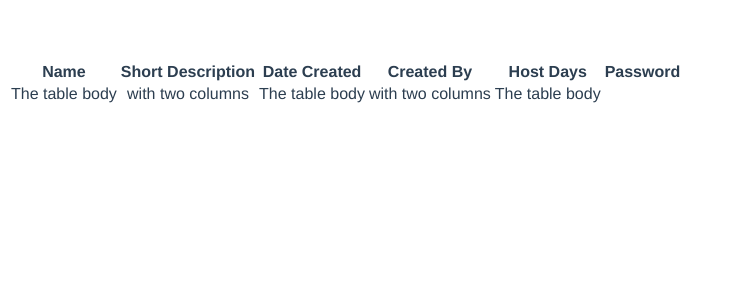
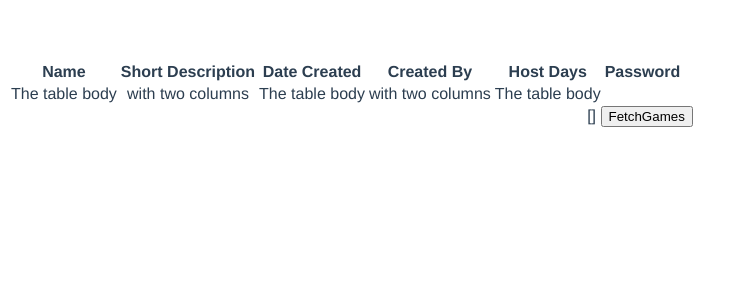
Before and after one commit to ranfou/testplanetsnu, a Vue app in the folder planetsnu/: page / in a window 1280 px wide. Shown: the top 300 px of the page, without its empty margins (0-741 px from the left). Built offline with nearby package versions, Linux system fonts and the light colour scheme.

Commit message:
add button and axios library and test fetch all games

```diff
--- a/planetsnu/package.json
+++ b/planetsnu/package.json
@@ -8,8 +8,10 @@
     "lint": "vue-cli-service lint"
   },
   "dependencies": {
+    "axios": "^0.19.2",
     "core-js": "^3.4.4",
-    "vue": "^2.6.10"
+    "vue": "^2.6.10",
+    "vue-axios": "^2.1.5"
   },
   "devDependencies": {
     "@vue/cli-plugin-babel": "^4.1.0",
--- a/planetsnu/public/index.html
+++ b/planetsnu/public/index.html
@@ -13,5 +13,6 @@
     </noscript>
     <div id="app"></div>
     <!-- built files will be auto injected -->
+
   </body>
 </html>
--- a/planetsnu/src/App.vue
+++ b/planetsnu/src/App.vue
@@ -12,6 +12,7 @@ export default {
   components: {
     CodingChallenge
   }
+
 }
 </script>
 
--- a/planetsnu/src/components/CodingChallenge.vue
+++ b/planetsnu/src/components/CodingChallenge.vue
@@ -1,5 +1,5 @@
 <template>
-
+  <div id='app'>
   <table>
     <thead>
         <tr>
@@ -26,14 +26,35 @@
         </tr>
     </tbody>
 </table>
+
+    {{ games }}
+
+<button v-on:click="fetchUsers">FetchGames</button>
+</div>
 </template>
 
 <script>
 export default {
-  name: 'HelloWorld',
+  el: '#app',
+  name: 'CodingChallenge',
   props: {
     msg: String
+  },
+  data(){
+    return {
+      games: [],
+    }
+  },
+  methods: {
+    fetchUsers: function () {
+      const baseURI = 'http://api.planets.nu/games/list'
+      this.$http.get(baseURI)
+      .then((result) => {
+        this.games = result.data
+      })
+    }
   }
+
 }
 </script>
 
--- a/planetsnu/src/main.js
+++ b/planetsnu/src/main.js
@@ -1,6 +1,8 @@
 import Vue from 'vue'
 import App from './App.vue'
+import axios from 'axios'
 
+Vue.prototype.$http = axios
 Vue.config.productionTip = false
 
 new Vue({
```
Also changed, not shown: 1 other file (tests, documents, lock files or other folders).
